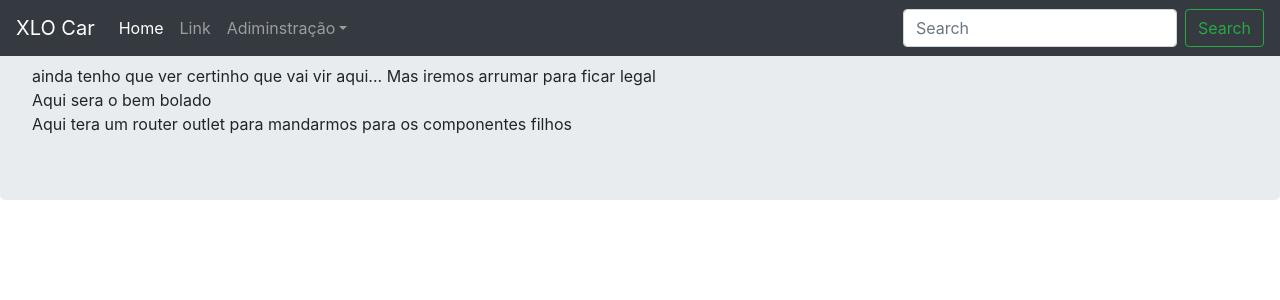
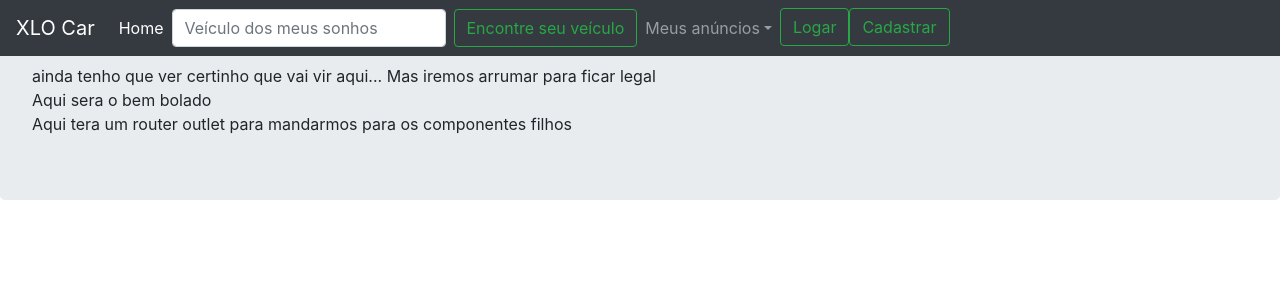
Before and after one commit to davidsontk/xlo-front_end, an Angular app: page / in a window 1280 px wide. Shown: the top 300 px of the page. Built offline with nearby package versions, Linux system fonts and the light colour scheme.

Commit message:
alterado o menu superior

```diff
--- a/src/app/menu/menu.component.html
+++ b/src/app/menu/menu.component.html
@@ -9,23 +9,27 @@
       <li class="nav-item active">
         <a class="nav-link" href="#">Home <span class="sr-only">(current)</span></a>
       </li>
-      <li class="nav-item">
-        <a class="nav-link" href="#">Link</a>
-      </li>
+        <form class="form-inline mt-2 mt-md-0">
+      <input class="form-control mr-sm-2" type="text" placeholder="Veículo dos meus sonhos" aria-label="Search">
+      <button class="btn btn-outline-success my-2 my-sm-0" type="submit">Encontre seu veículo</button>
+    </form>
       <li class="nav-item dropdown">
         <a class="nav-link dropdown-toggle" href="#" id="dropdownMenu2" data-toggle="dropdown" aria-haspopup="true"
-          aria-expanded="false">Adiminstração</a>
+          aria-expanded="false">Meus anúncios</a>
         <div class="dropdown-menu" aria-labelledby="dropdownMenu2">
-          <button class="dropdown-item" type="button">Action</button>
-          <button class="dropdown-item" type="button">Another action</button>
-          <button class="dropdown-item" type="button">Something else here</button>
+          <button class="dropdown-item" type="button">Desapeguei (Estou vendendo)</button>
+          <button class="dropdown-item" type="button">Adorei (Estou interessado)</button>
         </div>
       </li>
+      <li class="nav-item">
+        <a class="btn btn-outline-success my-2 my-sm-0" href="#">Logar</a>
+      </li>
+
+     <li class="nav-item">
+      <a class="btn btn-outline-success my-2 my-sm-0" id="cadastrar" href="#">Cadastrar</a>
+    </li>
     </ul>
-    <form class="form-inline mt-2 mt-md-0">
-      <input class="form-control mr-sm-2" type="text" placeholder="Search" aria-label="Search">
-      <button class="btn btn-outline-success my-2 my-sm-0" type="submit">Search</button>
-    </form>
+
   </div>
 </nav>
 <main role="main" class="full-container">
```
